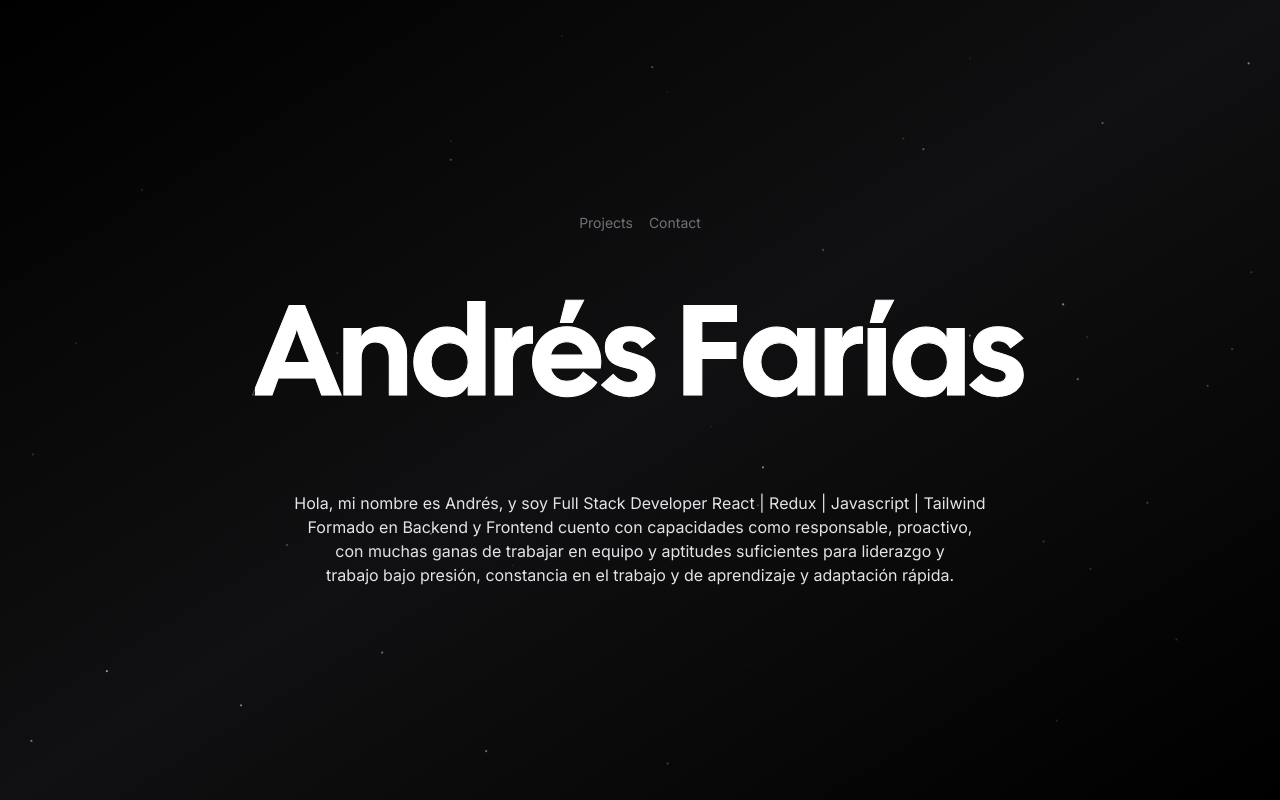
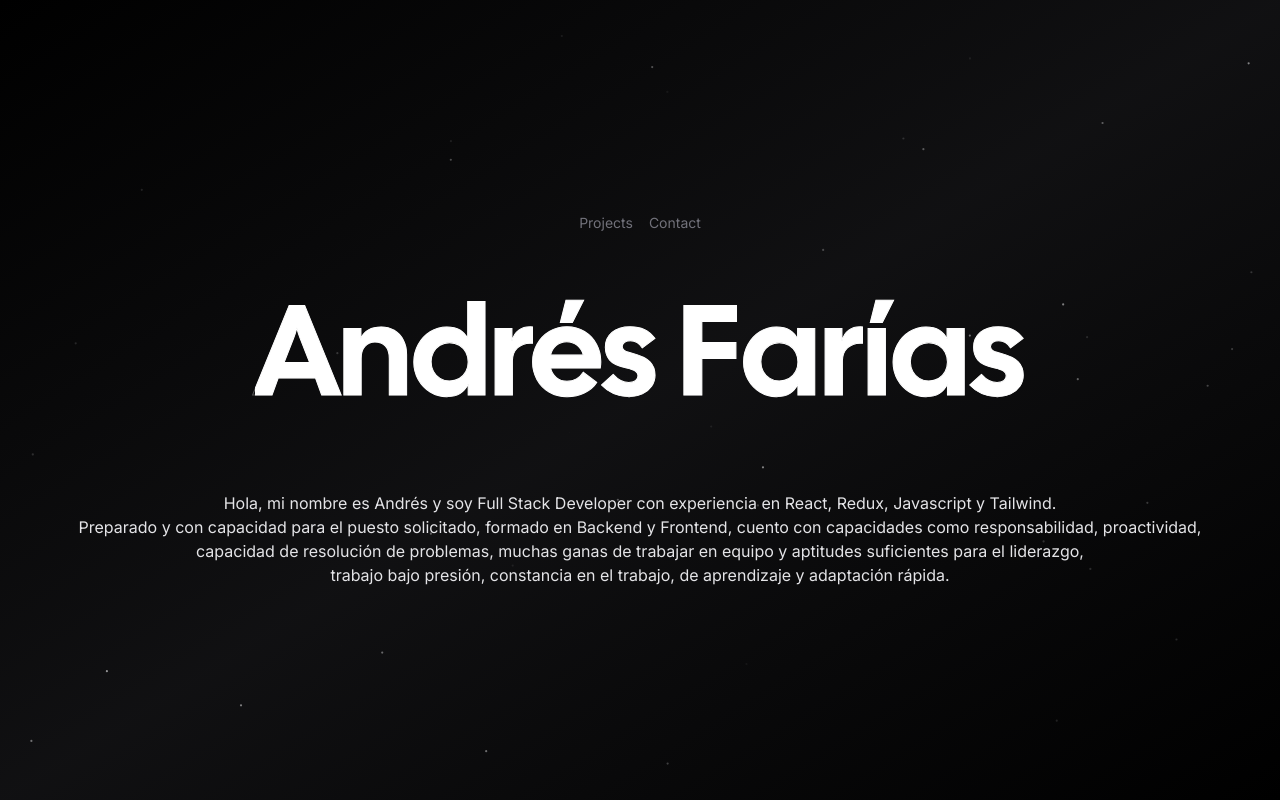
Before and after one commit to andresjf93/portfolio, a Next.js app: page / in a window 1280 px wide. Built offline with nearby package versions, Linux system fonts and the light colour scheme; no server answers; what tailwindcss-debug-screens would draw is missing.

Commit message:
cambios menores

```diff
--- a/app/page.tsx
+++ b/app/page.tsx
@@ -29,19 +29,16 @@ export default function Home() {
 				quantity={100}
 			/>
 			<h1 className="z-10 text-4xl text-transparent duration-1000 bg-white cursor-default text-edge-outline animate-title font-display sm:text-6xl md:text-9xl whitespace-nowrap bg-clip-text ">
-			Andrés Farías
+				Andrés Farías
 			</h1>
 
 			<div className="hidden w-screen h-px animate-glow md:block animate-fade-right bg-gradient-to-r from-zinc-300/0 via-zinc-300/50 to-zinc-300/0" />
 			<div className="my-16 text-center animate-fade-in">
 				<h2 className=" text-base text-zinc-200 ">
-					Hola, mi nombre es Andrés, y soy Full Stack Developer React | Redux | Javascript | Tailwind
-					<p>Formado en Backend y Frontend cuento con capacidades como responsable, proactivo,
-					</p>
-					<p>
-					con muchas ganas de trabajar en equipo y aptitudes suficientes para liderazgo y
-						</p>
-						<p>trabajo bajo presión, constancia en el trabajo y de aprendizaje y adaptación rápida.</p>
+					Hola, mi nombre es Andrés y soy Full Stack Developer con experiencia en React, Redux, Javascript y Tailwind.
+					<p>Preparado y con capacidad para el puesto solicitado, formado en Backend y Frontend, cuento con capacidades como responsabilidad, proactividad, 					</p>
+					<p>capacidad de resolución de problemas, muchas ganas de trabajar en equipo y aptitudes suficientes para el liderazgo,</p>
+					<p>trabajo bajo presión, constancia en el trabajo, de aprendizaje y adaptación rápida.</p>
 				</h2>
 			</div>
 		</div>
--- a/app/projects/page.tsx
+++ b/app/projects/page.tsx
@@ -32,8 +32,8 @@ export default async function ProjectsPage() {
                                         <Card>
                                             <img src="https://media.licdn.com/dms/image/D4E2DAQEL0NMdp2oOUA/profile-treasury-image-shrink_800_800/0/1694540420652?e=1695164400&v=beta&t=C6tq58NPbuIwhXEvOtd5JouDIeEZzKKk47L6VjEKrR8"
                                                 alt="pi-dogs"
-                                             width= {600}
-                                             height= {400} />
+                                                width={600}
+                                                height={400} />
                                         </Card>
 
                                     </div>
@@ -43,16 +43,19 @@ export default async function ProjectsPage() {
                                 >Pi Henry Dogs
                                 </h2>
                                 <p className="mt-4 leading-8 duration-150 text-zinc-400 group-hover:text-zinc-300">
-                                    Mi primer proyecto, Fue una experiencia gratificante e inovaodra para aplicar todo lo aprendido en el Bootcamp de SoyHenry. Es bastante básico pero la idea es ir mejorándolo bastante para reforzar mas los conocimientos y poder aprender mas.
-                                    Es una pagina diseñada para trabajar con una API externa de perros. sus razas y estadisticas fue un gran reto el cual pude desarrollar gracias a mis compañeros y la guia prestada por SoyHenry
-                                    Link del deploy: En proceso
+                                    Mi primer proyecto fue una experiencia gratificante e innovadora, ya que pude aplicar todo lo aprendido en el Bootcamp de SoyHenry. A pesar de ser bastante básico, la idea es mejorarlo significativamente para reforzar mis conocimientos y aprender aún más.
+
+                                    Se trata de una página diseñada para trabajar con una API externa de perros, sus razas y estadísticas. Este proyecto representó un gran desafío, el cual pude desarrollar gracias al apoyo de mis compañeros y la guía proporcionada por SoyHenry.
+
+                                    El enlace para acceder al deploy se encuentra en proceso y estará disponible próximamente.
+
                                 </p>
 
                                 <Card>
                                     <img src="https://media.licdn.com/dms/image/D4E2DAQFttdV9qk5NmQ/profile-treasury-image-shrink_800_800/0/1694540573847?e=1695164400&v=beta&t=gRllLRv-FdqwSgU5yYCYRRG_zjx_Dj8tWq4S07jNCNU"
                                         alt="pi-dogs"
-                                         width= {600}
-                                             height= {400}/>
+                                        width={600}
+                                        height={400} />
                                 </Card>
                             </article>
                         </Link>
@@ -73,13 +76,14 @@ export default async function ProjectsPage() {
                                     >Hyper Events
                                     </h2>
                                     <p className="mt-4 leading-8 duration-150 text-zinc-400 group-hover:text-zinc-300">
-                                Es una pagina de compra y venta de tickets para eventos en la que puedes buscar una nueva experiencia para vivir o salir a divertirte con amigos, por ahora sigue en desarrollo y quizás pueda cambiar la idea principal para adaptarse a algún cliente
-Link de la pagina para poder probarla: https://hyperevent-fe.vercel.app/
+                                        Es una página de compra y venta de tickets para eventos en la que puedes buscar una nueva experiencia para vivir o salir a divertirte con amigos. Por ahora, sigue en desarrollo y quizás pueda cambiar la idea principal para adaptarse a algún cliente.
+
+                                        Link de la página para poder probarla: https://hyperevent-fe.vercel.app/
                                     </p>
                                     <Card>
                                         <img src="https://media.licdn.com/dms/image/D4E2DAQF4n0Fb3WgLQg/profile-treasury-image-shrink_1920_1920/0/1694539610186?e=1695168000&v=beta&t=SatT9-kQUIYJ5hbJYzfVigf4Nci9K3s-B8bfBRmwn0k"
                                             alt="H-events"
-                                             width= {400}
+                                            width={400}
                                         />
                                     </Card>
                                 </article>
```
Lines whose indentation alone changed are shown as unchanged.
